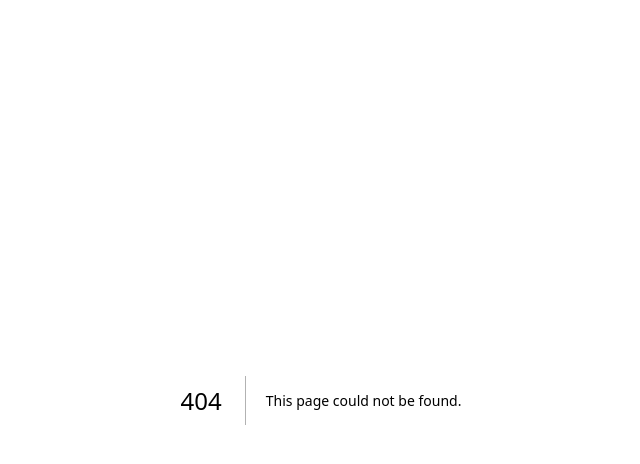
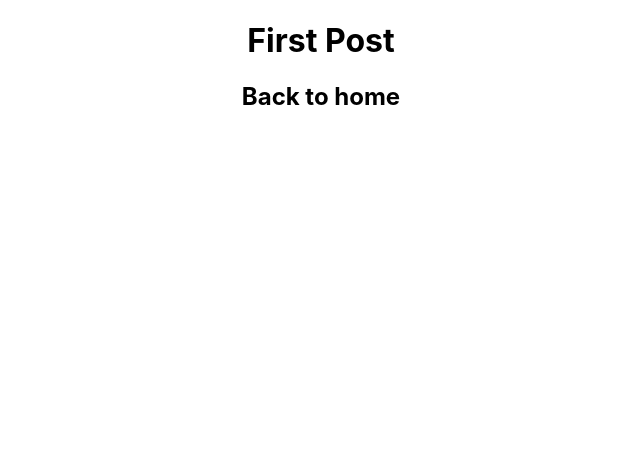
Before and after one commit to opleno/efac.xyz, a Next.js app: page /posts/first-post in a window 1280 px wide. Before the commit this address had no page. Shown: the top 464 px of the page, without its empty margins (319-959 px from the left). Built offline with nearby package versions, Linux system fonts and the light colour scheme.

Commit message:
add first page

```diff
--- /dev/null
+++ b/pages/posts/first-post.jsx
@@ -0,0 +1,14 @@
+import Link from "next/link";
+
+export default function FirstPost() {
+  return (
+    <>
+      <center>
+        <h1>First Post</h1>
+        <h2>
+          <Link href="/">Back to home</Link>
+        </h2>
+      </center>
+    </>
+  );
+}
```
Also changed, not shown: pages/index.js (+12 -8 lines).
